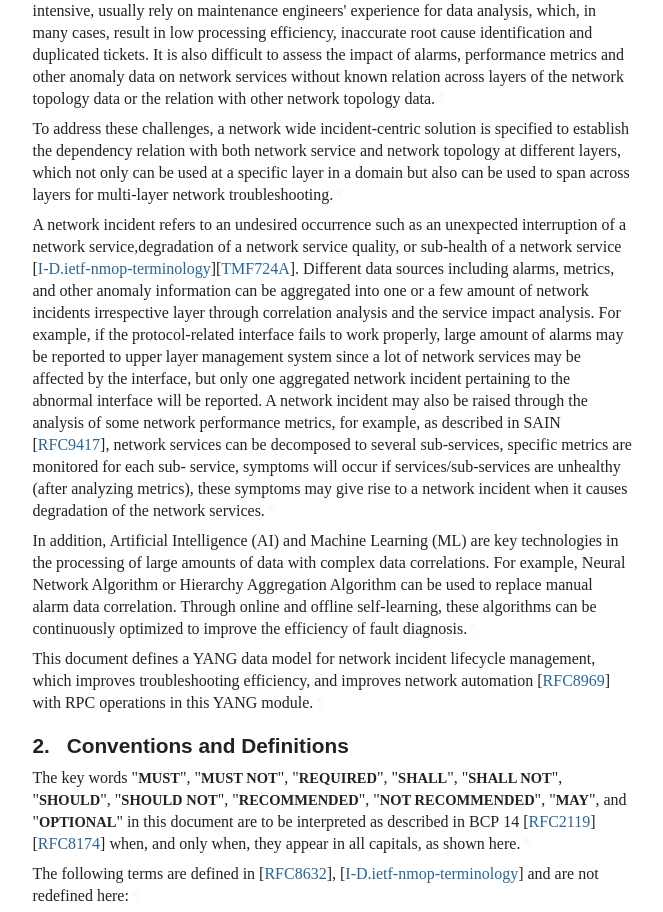
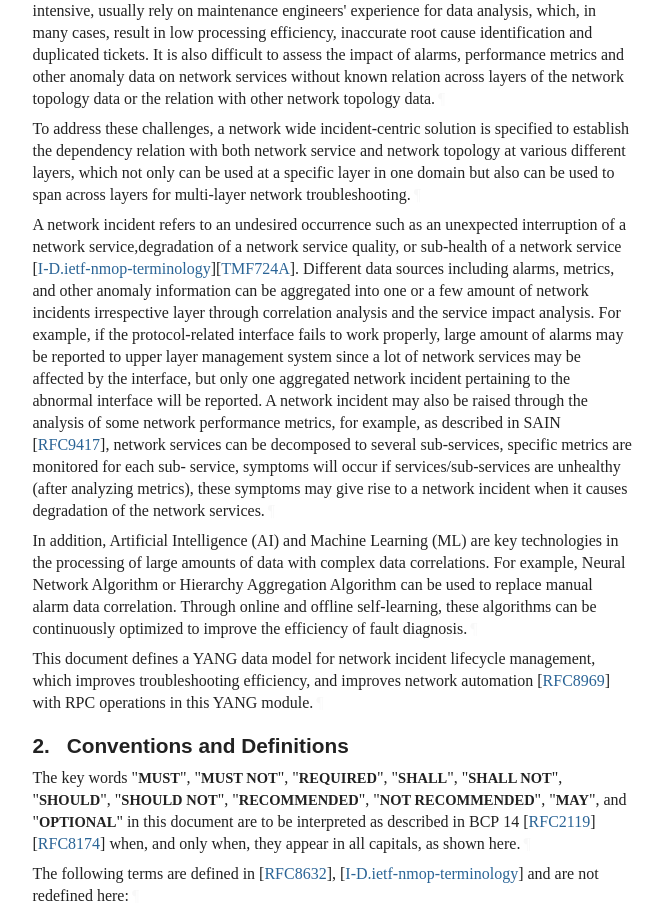
Before and after one commit to ietf-wg-nmop/draft-ietf-nmop-network-incident-yang, a plain HTML site: page draft-ietf-nmop-network-incident-yang.html in a window 1280 px wide. Shown: the part 1125-2037 px from the top of the page, without its empty margins (92-755 px from the left). Drawn offline with Linux system fonts and the light colour scheme; a web font is replaced by a local one.

Commit message:
Script updating gh-pages from 00e37cb. [ci skip]

```diff
--- a/draft-ietf-nmop-network-incident-yang.html
+++ b/draft-ietf-nmop-network-incident-yang.html
@@ -1344,8 +1344,8 @@ anomaly data on network services without known relation across layers of
 the network topology data or the relation with other network topology data.<a href="#section-1-2" class="pilcrow">¶</a></p>
 <p id="section-1-3">To address these challenges, a network wide incident-centric solution
 is specified to establish the dependency relation with both network
-service and network topology at different layers, which not only can
-be used at a specific layer in a domain but also can be used to
+service and network topology at various different layers, which not only can
+be used at a specific layer in one domain but also can be used to
 span across layers for multi-layer network troubleshooting.<a href="#section-1-3" class="pilcrow">¶</a></p>
 <p id="section-1-4">A network incident refers to an undesired occurrence such as an unexpected
 interruption of a network service,degradation of a network service quality,
```
Also changed, not shown: draft-ietf-nmop-network-incident-yang.txt.
